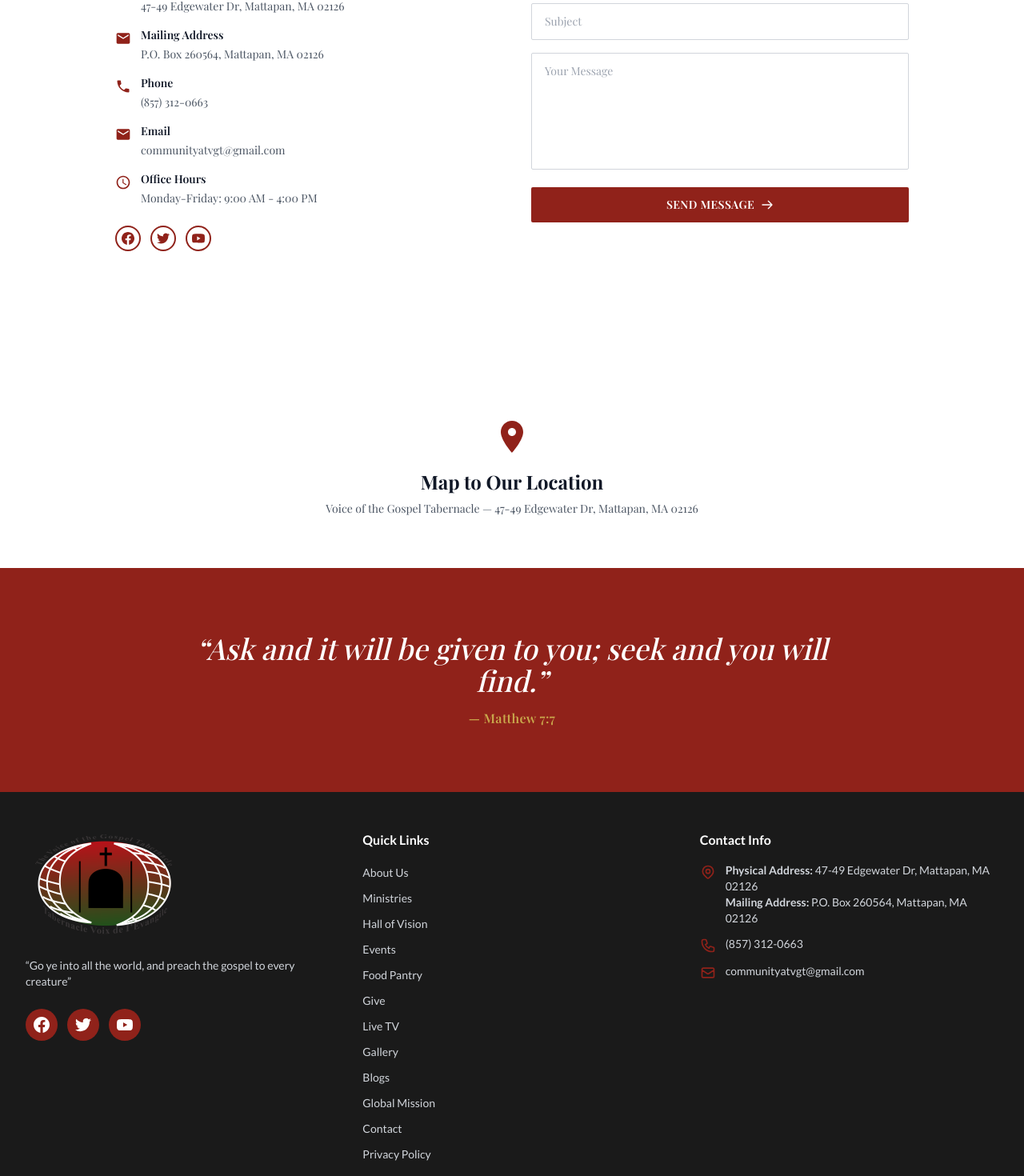
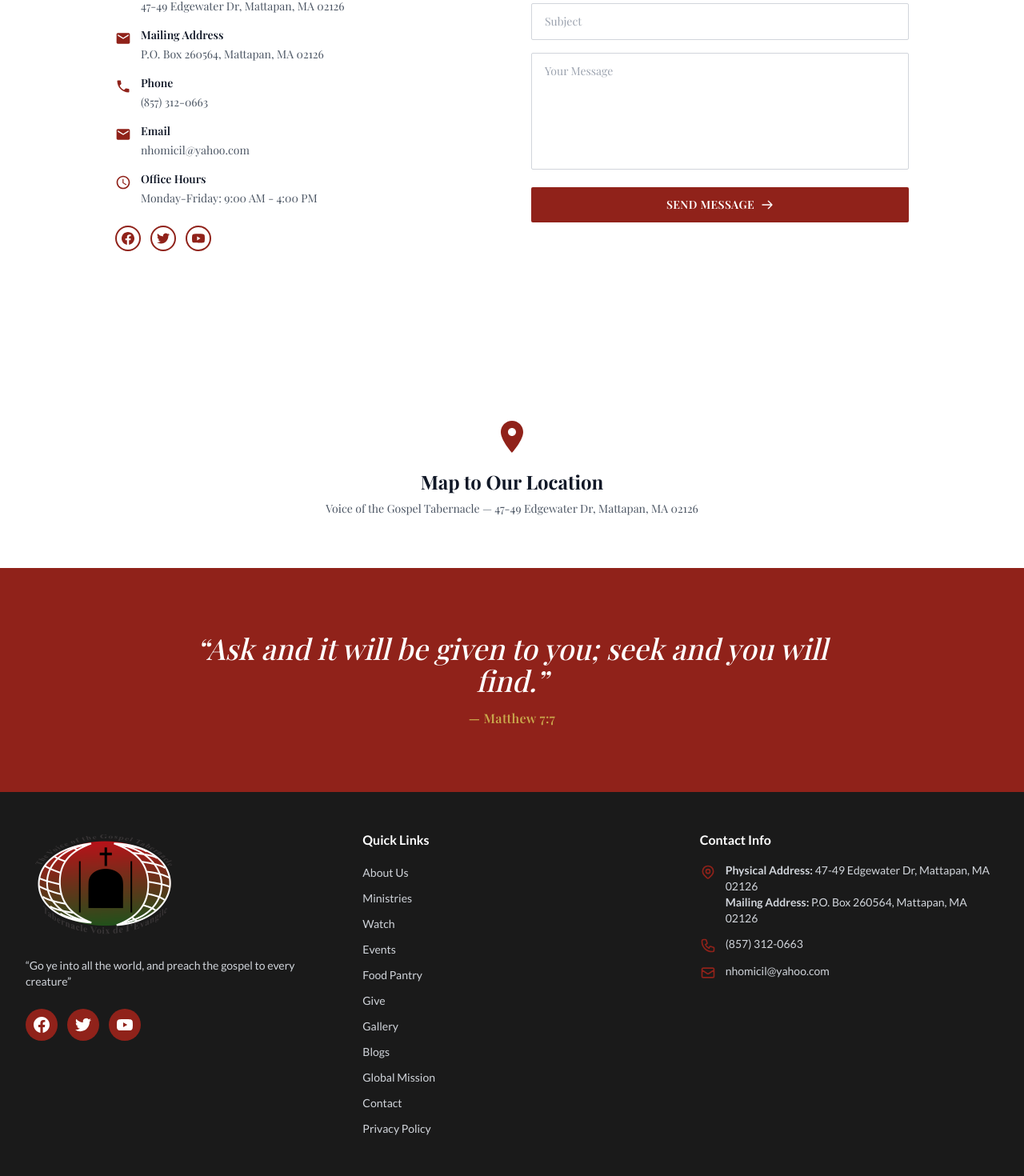
Before and after one commit to Ahmadraza1394/voice-of-gospal, a Next.js app: page /contact in a window 1280 px wide. Shown: the part 866-2336 px from the top of the page at 80% size. Built offline with nearby package versions, Linux system fonts and the light colour scheme.

Commit message:
email and footer links updated

```diff
--- a/src/components/contact/ContactInfo.js
+++ b/src/components/contact/ContactInfo.js
@@ -163,9 +163,7 @@ export default function ContactInfo() {
                     <p className="font-semibold text-gray-900 text-sm mb-1">
                       Email
                     </p>
-                    <p className="text-gray-600 text-sm">
-                      communityatvgt@gmail.com
-                    </p>
+                    <p className="text-gray-600 text-sm">nhomicil@yahoo.com</p>
                   </div>
                 </div>
 
--- a/src/components/layout/Footer.js
+++ b/src/components/layout/Footer.js
@@ -5,11 +5,11 @@ import Image from "next/image";
 const quickLinks = [
   { href: "/about", label: "About Us" },
   { href: "/ministries", label: "Ministries" },
-  { href: "/watch", label: "Hall of Vision" },
+  { href: "/watch", label: "Watch" },
   { href: "/events", label: "Events" },
   { href: "/food-pantry", label: "Food Pantry" },
   { href: "/give", label: "Give" },
-  { href: "/live-tv", label: "Live TV" },
+
   { href: "/gallery", label: "Gallery" },
   { href: "/blogs", label: "Blogs" },
   { href: "/global-mission", label: "Global Mission" },
@@ -175,7 +175,7 @@ export default function Footer() {
                       d="M3 8l7.89 5.26a2 2 0 002.22 0L21 8M5 19h14a2 2 0 002-2V7a2 2 0 00-2-2H5a2 2 0 00-2 2v10a2 2 0 002 2z"
                     />
                   </svg>
-                  <span>communityatvgt@gmail.com</span>
+                  <span>nhomicil@yahoo.com</span>
                 </li>
               </ul>
             </div>
```
